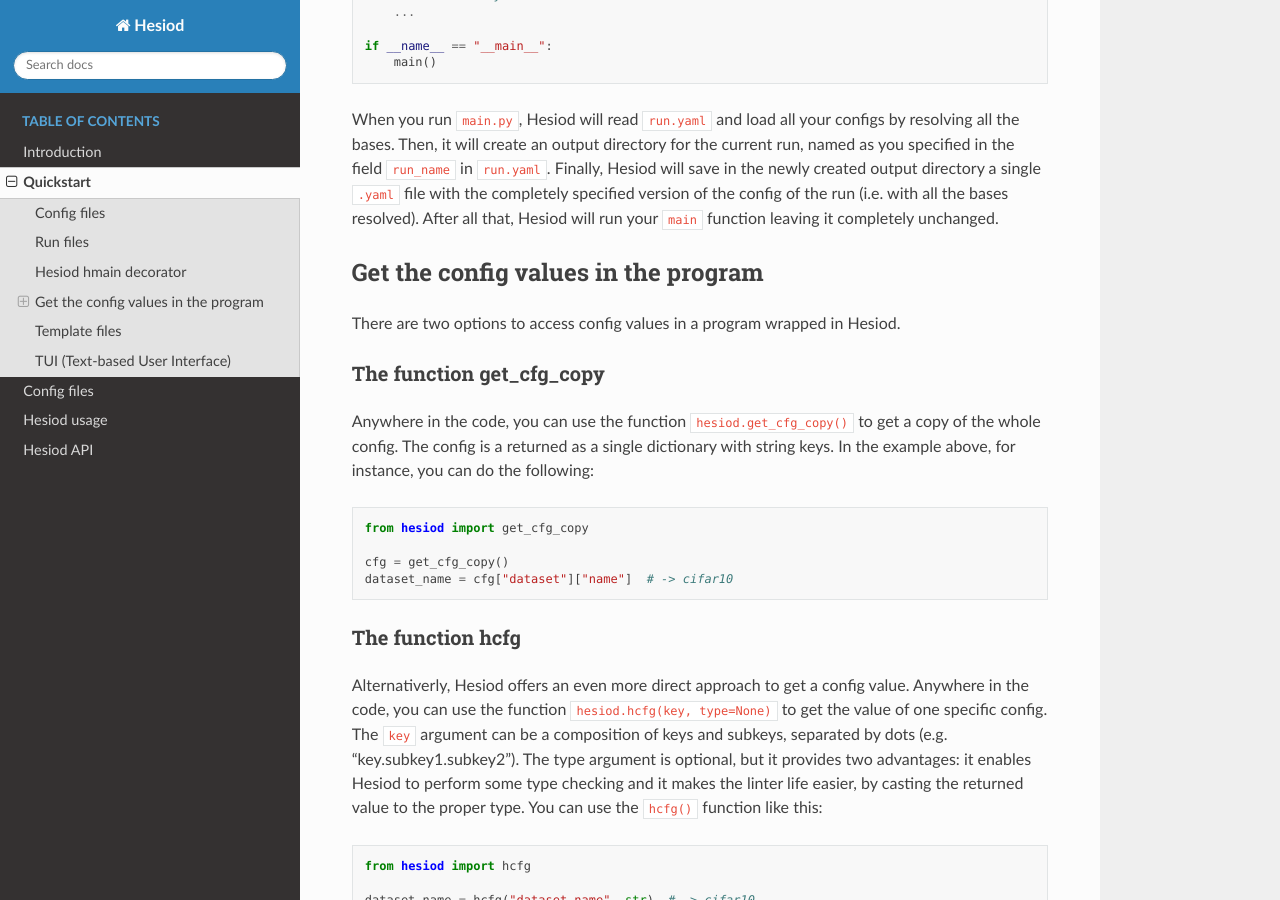
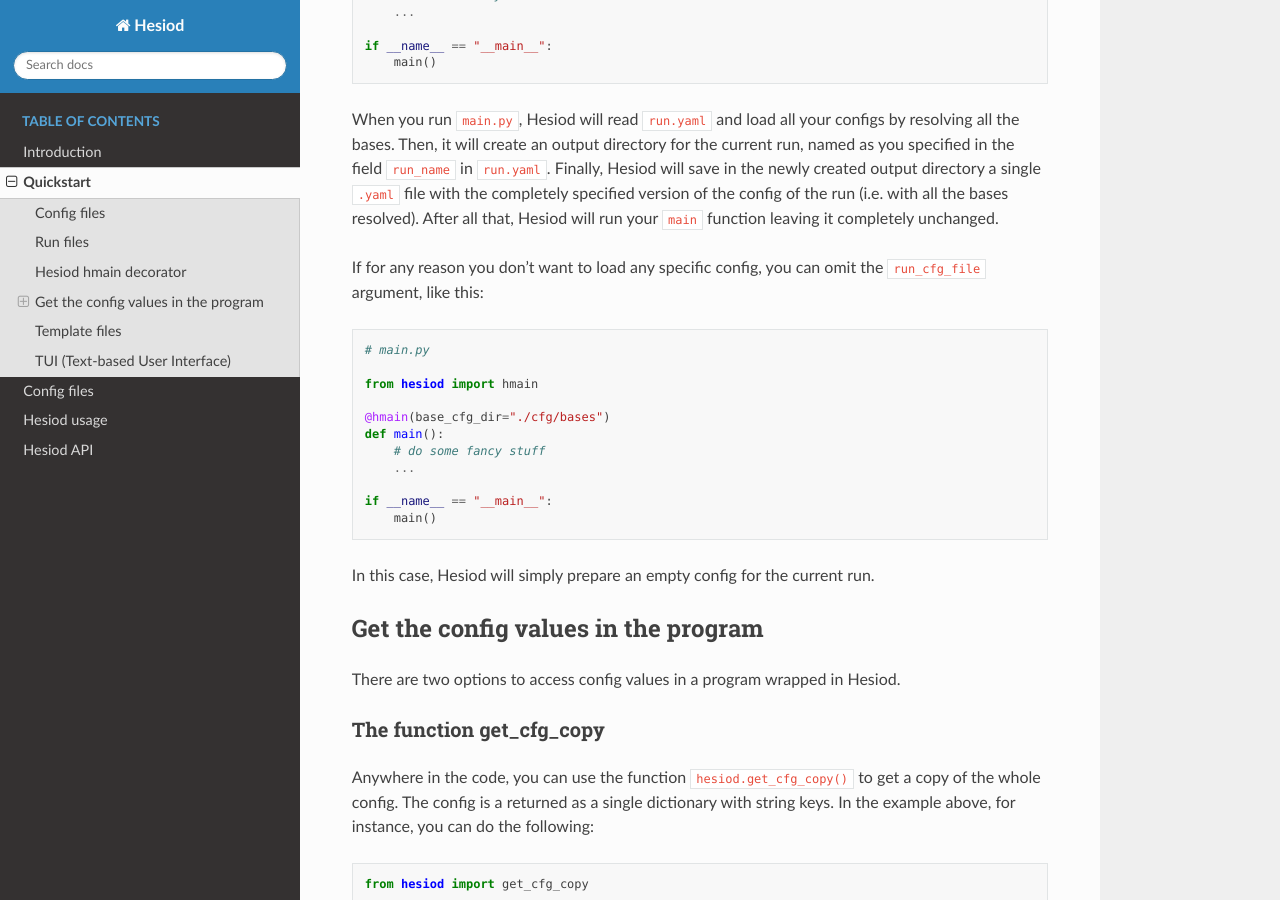
Before and after one commit to lykius/hesiod, a Sphinx documentation site: the page built from docs/source/quickstart.rst, in a window 1280 px wide and 900 px high, scrolled down 2123 px. Built offline with Sphinx 7.4.7 and the Read the Docs theme 2.0.0, drawn with Linux system fonts in a browser that asks for light colours.

Commit message:
feat: add the option to create an empty config

```diff
--- a/docs/source/quickstart.rst
+++ b/docs/source/quickstart.rst
@@ -122,6 +122,25 @@
 config of the run (i.e. with all the bases resolved). After all that, Hesiod will run your ``main``
 function leaving it completely unchanged.
 
+If for any reason you don't want to load any specific config, you can omit the ``run_cfg_file``
+argument, like this:
+
+.. code-block:: python
+
+    # main.py
+
+    from hesiod import hmain
+
+    @hmain(base_cfg_dir="./cfg/bases")
+    def main():
+        # do some fancy stuff
+        ...
+
+    if __name__ == "__main__":
+        main()
+
+In this case, Hesiod will simply prepare an empty config for the current run.
+
 ************************************
 Get the config values in the program
 ************************************
--- a/docs/source/usage.rst
+++ b/docs/source/usage.rst
@@ -45,6 +45,9 @@
 
     if __name__ == "__main__":
         main()
+
+Alternatively, you can omit both ``run_cfg_file`` and ``template_cfg_file``. In this case, Hesiod
+will simply prepare an empty config for the current run.
 
 Hesiod needs a name for each run. There are two options to name a run:
 
```
Also changed, not shown: 1 other file.
